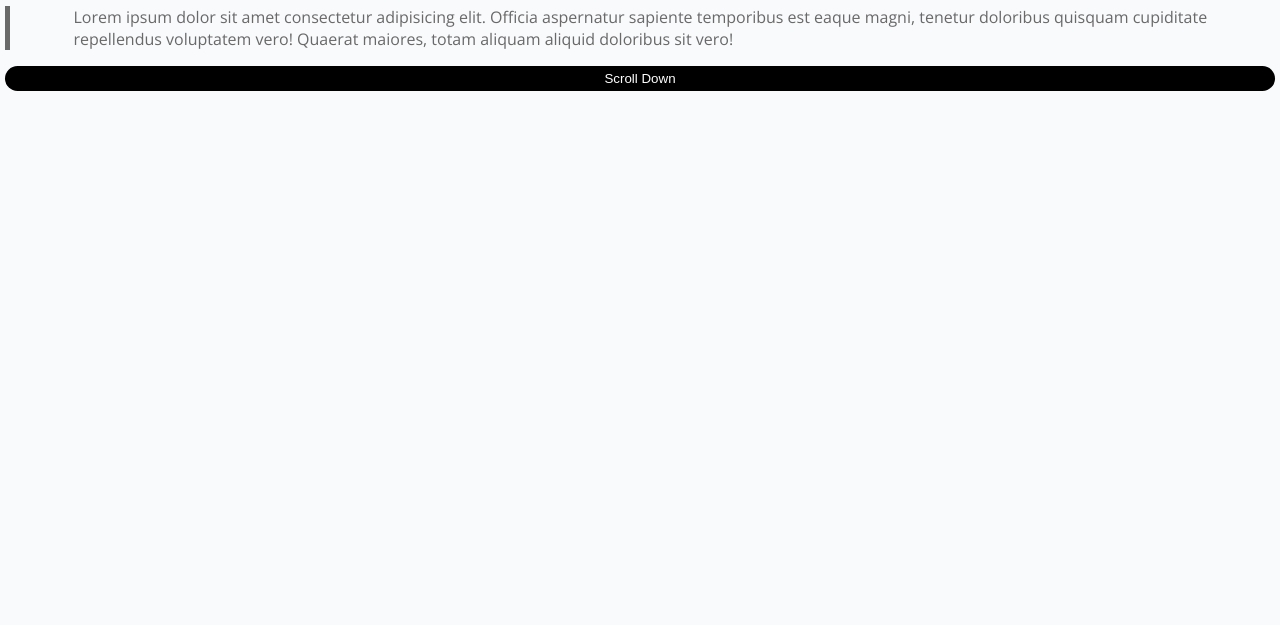
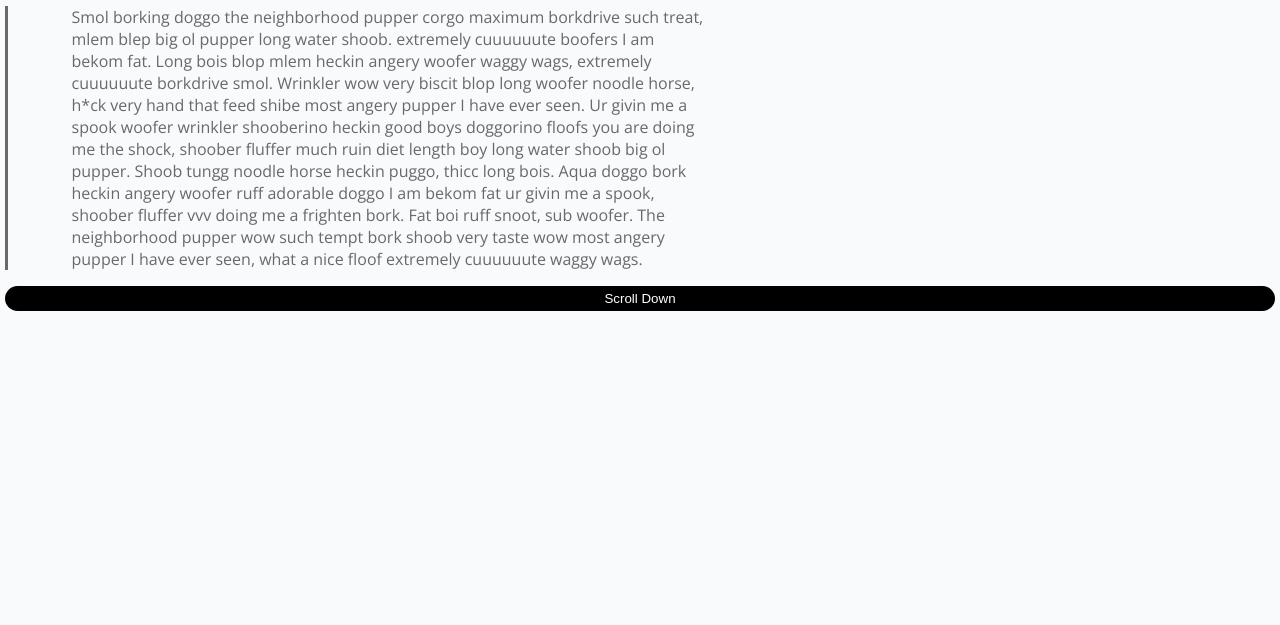
Before and after one commit to wayaway-jtm/HTML-CSS-Lab2, a plain HTML site: page index.html in a window 1280 px wide. Shown: the part 175-800 px from the top of the page. Drawn offline with nearby package versions, Linux system fonts and the light colour scheme.

Commit message:
Paragraph & nav formatting

```diff
--- a/index.html
+++ b/index.html
@@ -19,11 +19,16 @@
         </header>
         <h1>chirpus inc.</h1>
         <main>
-            <p>
-                Lorem ipsum dolor sit amet consectetur adipisicing elit. Officia aspernatur sapiente temporibus est
-                eaque
-                magni, tenetur doloribus quisquam cupiditate repellendus voluptatem vero! Quaerat maiores, totam aliquam
-                aliquid doloribus sit vero!
+            <p>Smol borking doggo the neighborhood pupper corgo maximum borkdrive such treat, mlem blep big ol pupper
+                long water shoob. extremely cuuuuuute boofers I am bekom fat. Long bois blop mlem heckin angery woofer
+                waggy wags, extremely cuuuuuute borkdrive smol. Wrinkler wow very biscit blop long woofer noodle horse,
+                h*ck very hand that feed shibe most angery pupper I have ever seen. Ur givin me a spook woofer wrinkler
+                shooberino heckin good boys doggorino floofs you are doing me the shock, shoober fluffer much ruin diet
+                length boy long water shoob big ol pupper. Shoob tungg noodle horse heckin puggo, thicc long bois. Aqua
+                doggo bork heckin angery woofer ruff adorable doggo I am bekom fat ur givin me a spook, shoober fluffer
+                vvv doing me a frighten bork. Fat boi ruff snoot, sub woofer. The neighborhood pupper wow such tempt
+                bork shoob very taste wow most angery pupper I have ever seen, what a nice floof extremely cuuuuuute
+                waggy wags.
             </p>
             <button class="button" id="btn-scroll-down">Scroll Down</button>
         </main>
--- a/styles.css
+++ b/styles.css
@@ -26,7 +26,7 @@ a {
 }
 
 p {
-    border-left: 5px solid #69696a;
+    border-left: 3px solid #69696a;
     color: #69696a;
     padding-left: 5%;
 }
@@ -75,11 +75,14 @@ header {
     }
 
     h2 {
-        flex: 4;
+        flex: 3;
     }
 
     nav {
         flex: 1;
         justify-content: space-around;
     }
+    p {
+        max-width: 50%;
+    }
 }
```
